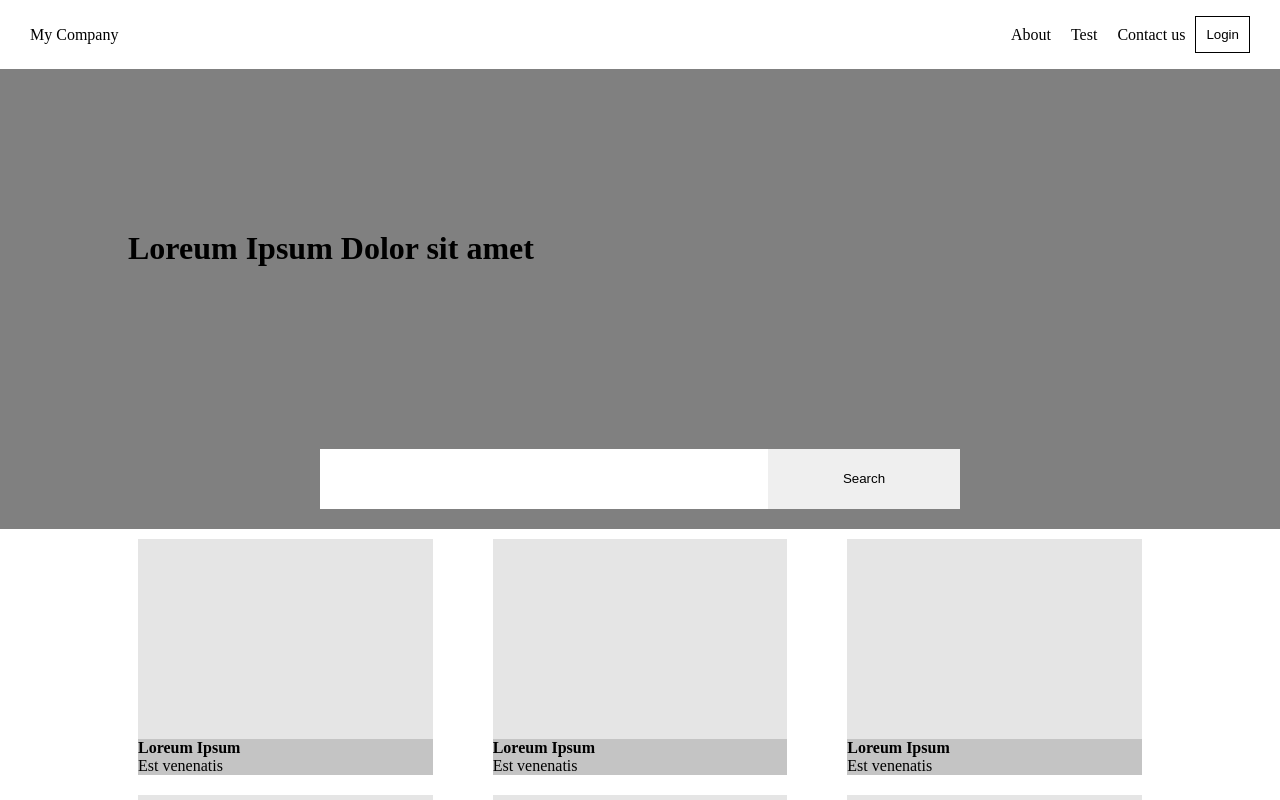
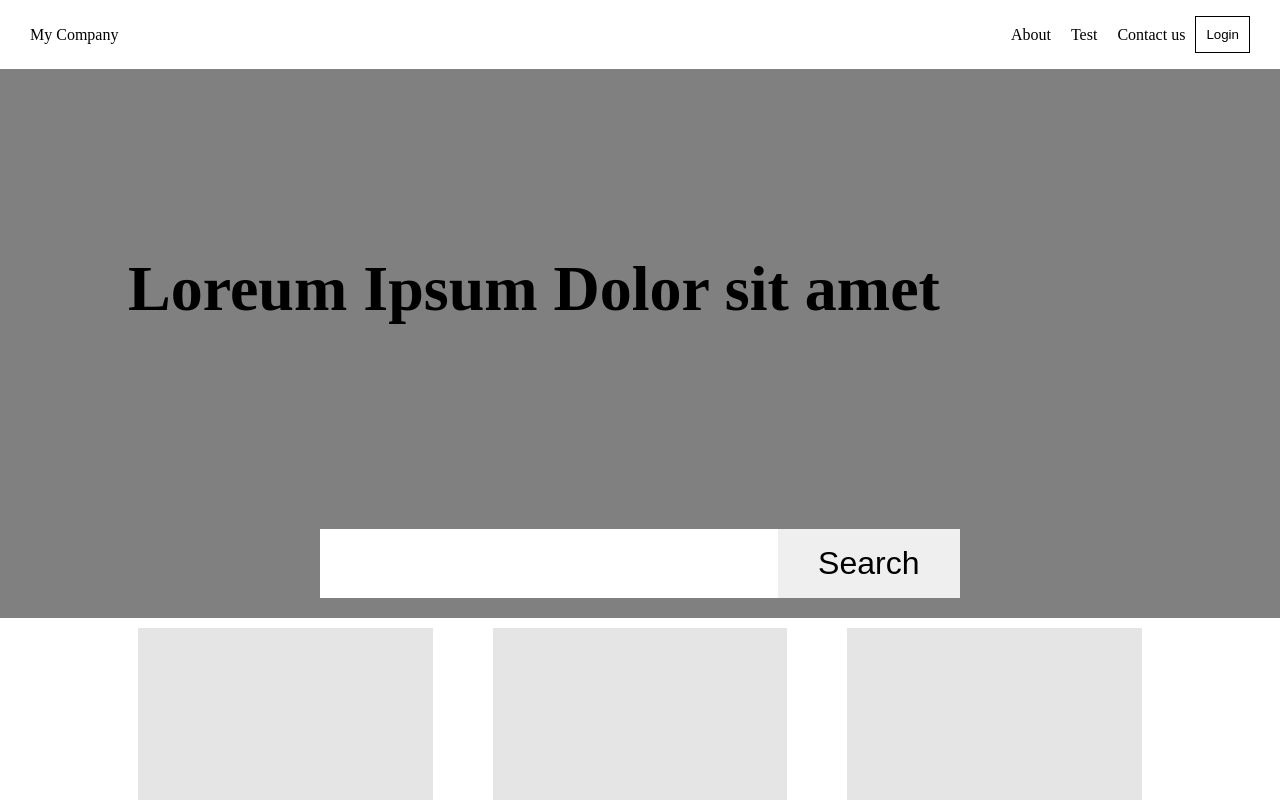
Before and after one commit to vsm688/MRHQ-mission0, a React (Create React App) app: page / in a window 1280 px wide. Shown: the top 800 px of the page. Built offline with nearby package versions, Linux system fonts and the light colour scheme.

Commit message:
removed fixed heights

```diff
--- a/src/components/GlobalStyle/globalStyled.js
+++ b/src/components/GlobalStyle/globalStyled.js
@@ -5,12 +5,10 @@ const GlobalStyle = createGlobalStyle`
         margin:0;
         padding:0;
         box-sizing: border-box;
-        height: 100vh;
     }
     #root{
         display:flex;
         flex-direction: column;
-        height: 100%;
     }
 `;
 
--- a/src/components/ImageContainer/ImageContainer.styled.js
+++ b/src/components/ImageContainer/ImageContainer.styled.js
@@ -28,7 +28,7 @@ export const ImageText = styled.h1`
     background-color: #c4c4c4;
 
     margin: 0;
-    font-size: 1rem;
+    font-size: 2rem;
 `
 export const TestDiv = styled.div`
     height: 200px;
@@ -39,7 +39,7 @@ export const TestDiv = styled.div`
 `
 export const BottomText = styled.p`
 
-    font-size: 1rem;
+    font-size: 2rem;
     background-color: #c4c4c4;
     margin: 0;
 `
--- a/src/components/MainContent/MainContent.styled.js
+++ b/src/components/MainContent/MainContent.styled.js
@@ -3,36 +3,49 @@ import styled from "styled-components"
 export const MainDiv = styled.div`
     display:flex;
     background-color: grey;
-    flex-grow: 1;
     justify-content: flex-end;
     align-items: center;
     flex-direction: column;
 
     width: 100%;
+    @media screen and (max-width:768px) {
+        justify-content: center;
+    }
 
 `
 export const TextDiv = styled.div`
+    display:flex;
     width: 100%;
+    font-size: 2rem;
     padding: 140px 0;
     h1{
         margin-left: 10%;
+    }
+    @media screen and (max-width:768px) {
+        font-size: 80%;
+        justify-content: center;
+        h1{
+            margin:0;
+        }
     }
 `
 export const SearchContainer = styled.div`
     display:flex;
     width: 50%;
-    height: 60px;
     background-color: pink;
     margin-top: 20px;
     margin-bottom: 20px;
-
+    @media screen and (max-width: 768px){
+        width: 90%;
+    }
 `
 
 export const SearchInput = styled.input`
     margin: 0;
-    padding: 0;
+    padding: 1rem;
     width: 70%;
     border: 0;
+    font-size: 2rem;
 
 
 `
@@ -41,4 +54,5 @@ export const SearchButton = styled.button`
     padding: 0;
     border: 0;
     width: 30%;
+    font-size: 2rem;
 `
```
